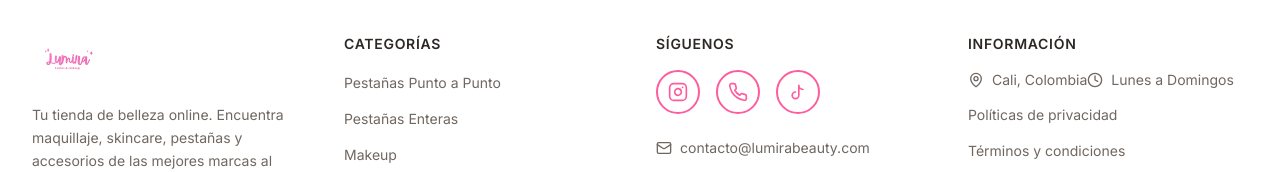
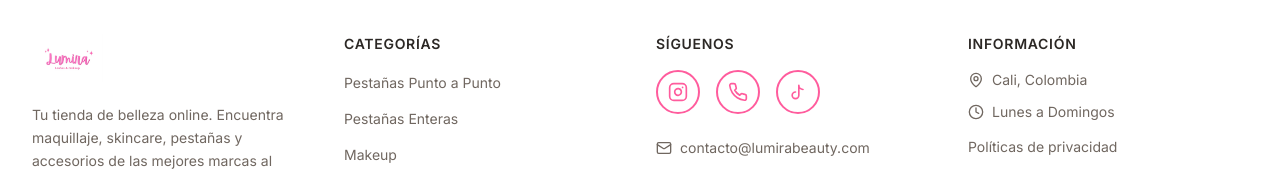
Before and after one commit to alexanderst2005-lab/lumira_beauuty, a Next.js app: page / in a window 1280 px wide. Shown: the part 1667-1839 px from the top of the page. Built offline with nearby package versions, Linux system fonts and the light colour scheme; no server answers.

Commit message:
Corregir diseño flex en el pie de página para que la ubicación y el horario aparezcan en líneas separadas

```diff
--- a/src/components/layout/Footer.tsx
+++ b/src/components/layout/Footer.tsx
@@ -114,11 +114,11 @@ export default function Footer({ config }: { config?: any }) {
               Información
             </h3>
             <ul className="space-y-3">
-              <li className="text-sm text-txt-secondary inline-flex items-start gap-2 font-sans">
+              <li className="text-sm text-txt-secondary flex items-start gap-2 font-sans">
                 <MapPin className="w-4 h-4 flex-shrink-0 mt-0.5" />
                 <span>Cali, Colombia</span>
               </li>
-              <li className="text-sm text-txt-secondary inline-flex items-start gap-2 font-sans">
+              <li className="text-sm text-txt-secondary flex items-start gap-2 font-sans">
                 <Clock className="w-4 h-4 flex-shrink-0 mt-0.5" />
                 <span>Lunes a Domingos</span>
               </li>
```
